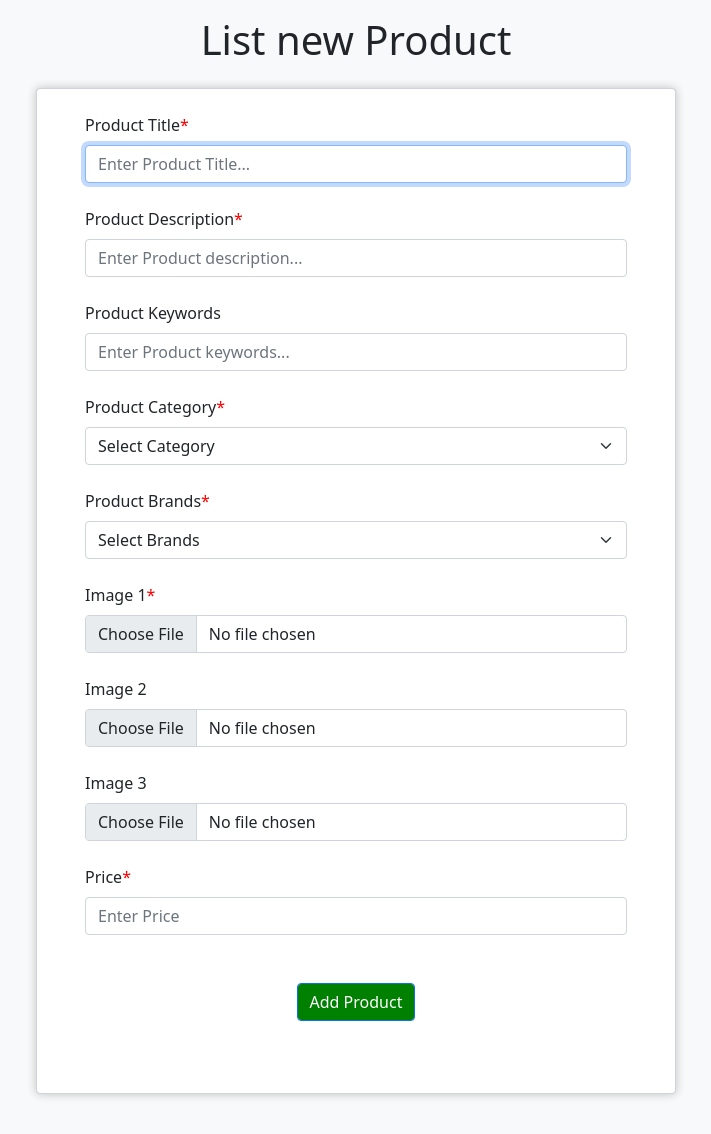
After one commit to GeetSalame/ShopNow, a PHP site: page /admin/insert_product.php in a window 1280 px wide. The commit adds this page. Shown: the whole page, without its empty margins (284-995 px from the left). Run offline with PHP 8.4, Linux system fonts and the light colour scheme; data that the repository does not hold is empty.

Commit message:
CRUD : product insertion and displaying to home page

```diff
--- a/admin/index.php
+++ b/admin/index.php
@@ -9,7 +9,7 @@
     <link href="https://cdn.jsdelivr.net/npm/bootstrap@5.1.3/dist/css/bootstrap.min.css" rel="stylesheet"
         integrity="sha384-1BmE4kWBq78iYhFldvKuhfTAU6auU8tT94WrHftjDbrCEXSU1oBoqyl2QvZ6jIW3" crossorigin="anonymous">
     <!-- css files -->
-    <link rel="stylesheet" href="../index.css">
+    <link rel="stylesheet" href="../index.css?v=1">
     <style>
         #adminimg {
             height: 100px;
@@ -43,7 +43,7 @@
                 </div>
                 <div class="button text-center p-5">
                     <button class="m-1"><a href="" class="nav-link text-light bg-primary">View Products</a></button>
-                    <button class="m-1"><a href="" class="nav-link text-light bg-primary">Insert Products</a></button>
+                    <button class="m-1"><a href="insert_product.php" class="nav-link text-light bg-primary">Insert Products</a></button>
                     <button class="m-1"><a href="" class="nav-link text-light bg-primary">View Categories</a></button>
                     <button class="m-1"><a href="index.php?insert_catg" class="nav-link text-light bg-primary">Insert Categories</a></button>
                     <button class="m-1"><a href="" class="nav-link text-light bg-primary">View Brands</a></button>
--- /dev/null
+++ b/admin/insert_product.php
@@ -0,0 +1,160 @@
+<!DOCTYPE html>
+<html lang="en">
+
+<head>
+    <meta charset="UTF-8">
+    <meta name="viewport" content="width=device-width, initial-scale=1.0">
+    <title>Admin-Insert Product</title>
+
+    <!-- Bootstrap -->
+    <link href="https://cdn.jsdelivr.net/npm/bootstrap@5.1.3/dist/css/bootstrap.min.css" rel="stylesheet"
+        integrity="sha384-1BmE4kWBq78iYhFldvKuhfTAU6auU8tT94WrHftjDbrCEXSU1oBoqyl2QvZ6jIW3" crossorigin="anonymous">
+    <!-- fonts awesome -->
+    <link rel="stylesheet" href="https://cdnjs.cloudflare.com/ajax/libs/font-awesome/6.5.1/css/all.min.css"
+        integrity="sha512-DTOQO9RWCH3ppGqcWaEA1BIZOC6xxalwEsw9c2QQeAIftl+Vegovlnee1c9QX4TctnWMn13TZye+giMm8e2LwA=="
+        crossorigin="anonymous" referrerpolicy="no-referrer" />
+    <!-- css files -->
+    <link rel="stylesheet" href="../index.css?v=1">
+</head>
+
+<!-- DB -->
+<?php
+include("../includes/connectDB.php");
+
+$productName = $_POST["product_title"];
+$productDesc = $_POST["product_description"];
+$productKeywords = $_POST["product_keywords"];
+$productCatg = $_POST["product_category"];
+$productBrand = $_POST["product_brands"];
+$productPrice = $_POST["product_price"];
+$productStatus = 'true';
+
+//accessing img name
+$productImg1 = $_FILES["product_img1"]['name'];
+$productImg2 = $_FILES["product_img2"]['name'];
+$productImg3 = $_FILES["product_img3"]['name'];
+//accesing img tmp name
+$tmpImg1 = $_FILES["product_img1"]['tmp_name'];
+$tmpImg2 = $_FILES["product_img2"]['tmp_name'];
+$tmpImg3 = $_FILES["product_img3"]['tmp_name'];
+
+if ($productName == '' or $productDesc == '' or $productCatg == '' or $productBrand == '' or $productPrice == '' or $productImg1 == '') {
+    echo '<script>alert("Please add all the mandatory fields!!");</script>';
+} else {
+    // moving the uploaded images into images folder
+    move_uploaded_file($tmpImg1, "./product_images/$productImg1");
+    if ($productImg2 != '') {
+        move_uploaded_file($tmpImg2, "./product_images/$productImg2");
+    }
+    if ($productImg3 != '') {
+        move_uploaded_file($tmpImg3, "./product_images/$productImg3");
+    }
+
+    $insert_query = "insert into `products` (product_name, description, keywords, catg_id, brand_id, img1, img2, img3, status, price) values ('$productName', '$productDesc', '$productKeywords', $productCatg, $productBrand, '$productImg1', '$productImg2', '$productImg3', '$productStatus', $productPrice)";
+
+    $result = mysqli_query($conn, $insert_query);
+    if ($result) {
+        echo "<script>alert('\'$productName\' has been added successfully!')</script>";
+    } else {
+        // echo "<script>alert(\"Error: " + mysqli_error($conn) +"\")</script>";
+        echo "<script>alert(\"Error: Something went wrong while posting the product\")</script>";
+    }
+}
+?>
+
+<body class="bg-light">
+    <div class="container p-3">
+        <h1 class="text-center">List new Product</h1>
+
+        <!-- enctype for accepting data other than text, like img -->
+        <form action="" method="post" class="form-control my-4 py-4 px-5 my-form" enctype="multipart/form-data">
+
+            <!-- Product title -->
+            <div class="form-outline mb-4">
+                <label for="product_title" class="form-label required">Product Title</label>
+                <input type="text" name="product_title" id="product_title" class="form-control"
+                    placeholder="Enter Product Title..." autocomplete="off" autofocus required="required">
+            </div>
+
+            <!-- Product description -->
+            <div class="form-outline mb-4">
+                <label for="product_description" class="form-label required">Product Description</label>
+                <input type="text" name="product_description" id="product_description" class="form-control"
+                    placeholder="Enter Product description..." autocomplete="off" required="required">
+            </div>
+
+            <!-- Product keywords -->
+            <div class="form-outline mb-4">
+                <label for="product_keywords" class="form-label">Product Keywords</label>
+                <input type="text" name="product_keywords" id="product_keywords" class="form-control"
+                    placeholder="Enter Product keywords..." autocomplete="off">
+            </div>
+
+            <!-- Product Category -->
+            <div class="form-outline mb-4">
+                <label for="product_category" class="form-label required">Product Category</label>
+                <select name="product_category" id="product_category" class="form-select" required="required">
+                    <option value="">Select Category</option>
+                    <!-- fetching dynamic categories data from DB -->
+                    <?php
+                    $select_query = "select * from `categories`";
+                    $result = mysqli_query($conn, $select_query);
+                    while ($row = mysqli_fetch_assoc($result)) {
+                        $catgTitle = $row['catg_name'];
+                        $catgId = $row['catg_id'];
+                        echo "<option value=\"$catgId\">$catgTitle</option>";
+                    }
+                    ?>
+                </select>
+            </div>
+
+            <!-- Product Brands -->
+            <div class="form-outline mb-4">
+                <label for="product_brands" class="form-label required">Product Brands</label>
+                <select name="product_brands" id="product_brands" class="form-select" required="required">
+                    <option value="">Select Brands</option>
+                    <!-- fetching dynamic brands data from DB -->
+                    <?php
+                    $select_query = "select * from `brands`";
+                    $result = mysqli_query($conn, $select_query);
+                    while ($row = mysqli_fetch_assoc($result)) {
+                        $brandTitle = $row["brand_name"];
+                        $brandId = $row["brand_id"];
+                        echo "<option value=\"$brandId\">$brandTitle</option>";
+                    }
+                    ?>
+                </select>
+            </div>
+
+            <!-- Product Img1 -->
+            <div class="form-outline mb-4">
+                <label for="product_img1" class="form-label required">Image 1</label>
+                <input type="file" name="product_img1" id="product_img1" class="form-control" required="required">
+            </div>
+            <!-- Product Img2 -->
+            <div class="form-outline mb-4">
+                <label for="product_img2" class="form-label">Image 2</label>
+                <input type="file" name="product_img2" id="product_img2" class="form-control">
+            </div>
+            <!-- Product Img3 -->
+            <div class="form-outline mb-4">
+                <label for="product_img3" class="form-label">Image 3</label>
+                <input type="file" name="product_img3" id="product_img3" class="form-control">
+            </div>
+
+            <!-- Product Price -->
+            <div class="form-outline mb-4">
+                <label for="product_price" class="form-label required">Price</label>
+                <input type="number" name="product_price" id="product_price" class="form-control"
+                    placeholder="Enter Price" autocomplete="off" required="required">
+            </div>
+
+            <!-- Submit -->
+            <div class="form-outline mb-4">
+                <input type="submit" id="submit-btm" class="form-control btn-primary my-5 mx-auto" value="Add Product">
+            </div>
+        </form>
+    </div>
+</body>
+
+</html>
--- a/index.css
+++ b/index.css
@@ -2,7 +2,7 @@
     --pri-clr: green;
 }
 
-*{
+* {
     padding: 0;
     margin: 0;
     box-sizing: border-box;
@@ -18,24 +18,37 @@
     color: var(--pri-clr);
 }
 
-.btn-primary{
-    border: 2px solid red;
+.btn-primary {
     background-color: var(--pri-clr) !important;
     color: white !important;
-    border-radius: 50px !important;
+    width: auto;
 }
 
-button{
+button {
     width: max-content;
 }
 
-.card-img-top{
+.card-img-top {
     width: 100%;
     height: 200px;
     object-fit: contain;
 }
 
-.bg-primary{
+.bg-primary {
     background-color: var(--pri-clr) !important;
     color: white !important;
 }
+
+.my-form {
+    min-width: 500px !important;
+    width: 50vw !important;
+    margin: auto;
+    box-shadow: 0 0 10px silver;
+}
+
+.required::after {
+    content: "*";
+    color: red;
+    font-size: inherit;
+    font-family: inherit;
+}
```
Also changed, not shown: index.php (+20 -97 lines), admin/product_images/2b805d31-5ba7-4ef0-9eb9-a3840d49ac21.jpg (added), admin/product_images/8-bit City_1920x1080.jpg (added), admin/product_images/awON6O.gif (added).
